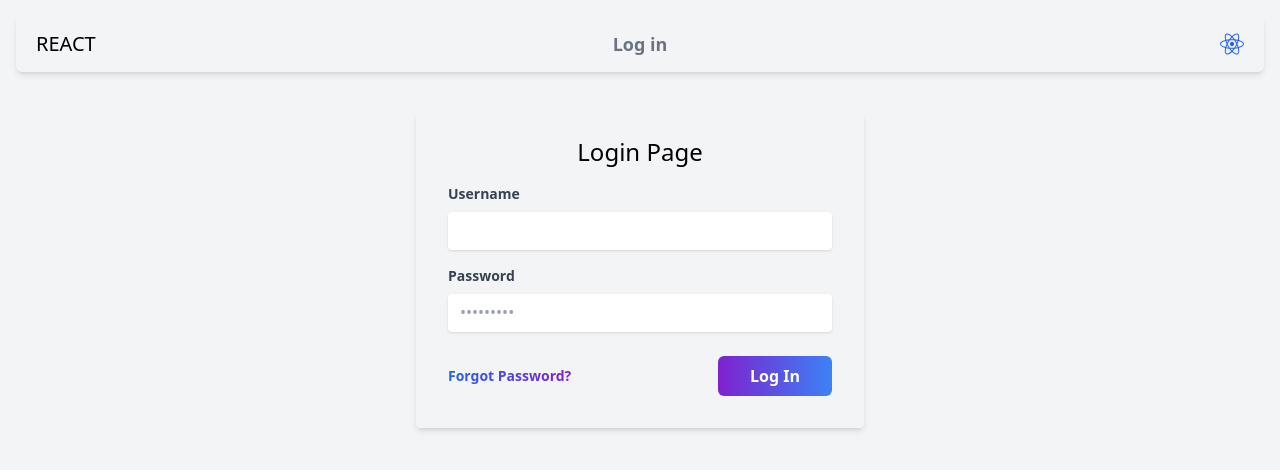
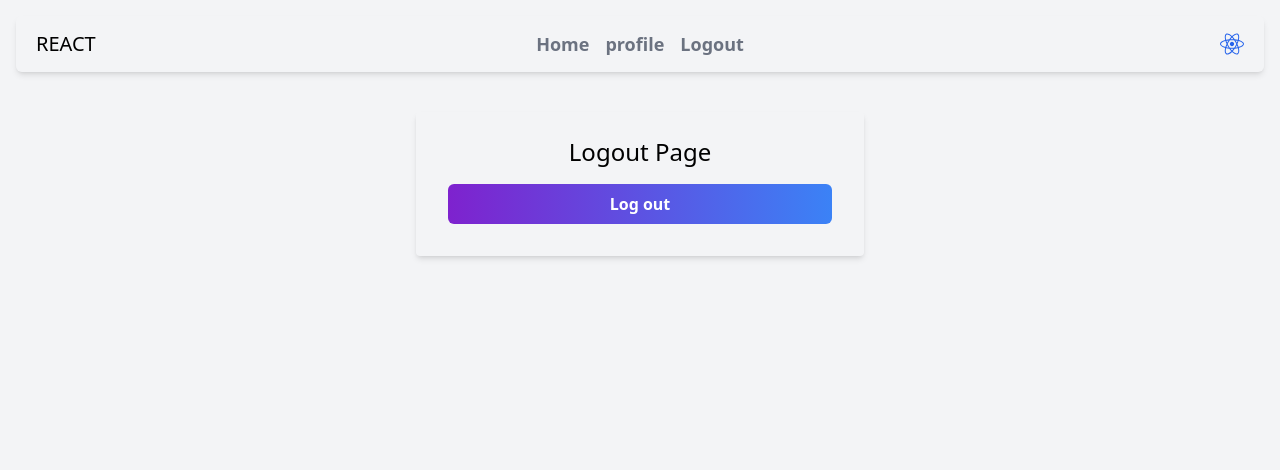
Before and after one commit to mdmoren/simple-react, a React (Create React App) app: page /logout in a window 1280 px wide. Before the commit this address led to /login. Shown: the top 470 px of the page. Built offline with nearby package versions, Linux system fonts and the light colour scheme; sample sign-in values are in the browser's storage; the HTML template or start-up script is replaced by a standard one.

Commit message:
testing with localStorage

```diff
--- a/src/pages/Logout.jsx
+++ b/src/pages/Logout.jsx
@@ -1,9 +1,31 @@
+import { useAuth } from "../providers/AuthContext";
+
 function Logout() {
-    return (
-      <div className="min-h-screen pt-20">
-        <h1 className="text-center">Logout Page</h1>
-      </div>
-    );
+  const { logout } = useAuth();
+
+  async function handleLogout() {
+    try {
+      await logout();
+    } catch (error) {
+      console.log(error);
+    }
   }
 
-  export default Logout;
+  return (
+    <div className="flex flex-col items-center justify-start min-h-screen pt-20">
+      <div className="flex flex-col max-w-md w-full shadow-md rounded px-8 pt-6 pb-8 m-8">
+        <h1 className="text-center text-2xl mb-4">Logout Page</h1>
+
+        <button
+          className="bg-gradient-to-r from-purple-700 to-blue-500 hover:from-purple-700 hover:to-purple-600 text-white font-bold py-2 px-8 rounded-md focus:outline-none shadow-black hover:shadow-lg duration-300 transition-all"
+          type="button"
+          onClick={handleLogout}
+        >
+          Log out
+        </button>
+      </div>
+    </div>
+  );
+}
+
+export default Logout;
--- a/src/providers/AuthContext.js
+++ b/src/providers/AuthContext.js
@@ -4,7 +4,9 @@ import axios from "axios";
 const AuthContext = createContext();
 
 export const AuthProvider = ({ children }) => {
-  const [isAuthenticated, setIsAuthenticated] = useState(false);
+  const [isAuthenticated, setIsAuthenticated] = useState(
+    localStorage.getItem('authToken') !== null
+  );
 
   const login = async (email, password) => {
     try {
@@ -15,20 +17,26 @@ export const AuthProvider = ({ children }) => {
 
       console.log(response);
 
+      localStorage.setItem('authToken', response.data.userData.accessToken);
+      localStorage.setItem('username', response.data.userData.username);
+
       setIsAuthenticated(true);
     } catch (error) {
       console.error("Login failed:", error);
-      throw error; // Propagate error to handle it in Login component
+      throw error;
     }
   };
 
-  const logout = async (username) => {
+  const logout = async () => {
     try {
-      await axios.post("/auth/logout", { username });
+      await axios.post("/auth/logout", { username: localStorage.getItem('username') });
+      localStorage.removeItem('authToken');
+      localStorage.removeItem('username');
+
       setIsAuthenticated(false);
     } catch (error) {
       console.error("Logout failed:", error);
-      throw error; // Propagate error to handle it in Logout component
+      throw error;
     }
   };
 
```
